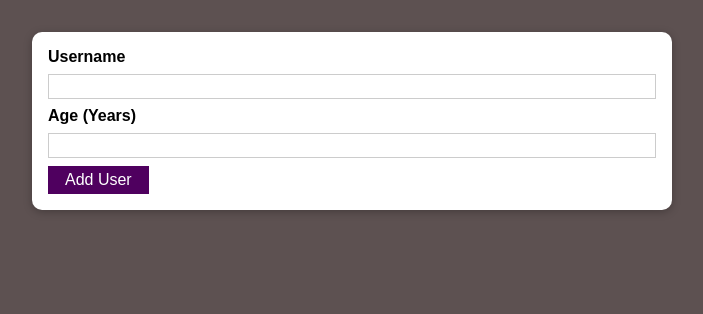
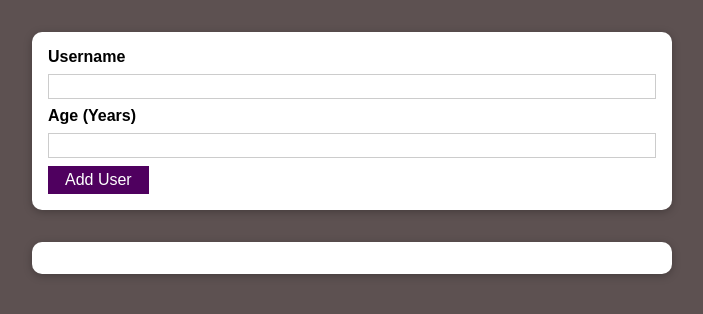
Before and after one commit to Juliendrm/user-app, a React (Create React App) app: page / in a window 1280 px wide. Shown: the top 314 px of the page, without its empty margins (288-991 px from the left). Built offline with nearby package versions, Linux system fonts and the light colour scheme.

Commit message:
component for list of users added +  map logic

```diff
--- a/src/App.js
+++ b/src/App.js
@@ -1,10 +1,12 @@
 import React from "react";
 import AddUser from "./components/Users/AddUsers";
+import UsersList from "./components/Users/UsersList";
 
 function App() {
   return (
     <div>
       <AddUser />
+      <UsersList users={[]} />
     </div>
   );
 }
--- /dev/null
+++ b/src/components/Users/UsersList.js
@@ -0,0 +1,19 @@
+import React from "react";
+import styles from "./UsersList.module.css";
+import Card from "../UI/Card";
+
+const UsersList = (props) => {
+  return (
+    <Card className={styles.users}>
+      <ul>
+        {props.users.map((user) => (
+          <li>
+            {user.name} ({user.age} years old)
+          </li>
+        ))}
+      </ul>
+    </Card>
+  );
+};
+
+export default UsersList;
--- /dev/null
+++ b/src/components/Users/UsersList.module.css
@@ -0,0 +1,16 @@
+.users {
+  margin: 2rem auto;
+  width: 90%;
+  max-width: 40rem;
+}
+
+.users ul {
+  list-style: none;
+  padding: 1rem;
+}
+
+.users li {
+  border: 1px solid #ccc;
+  margin: 0.5rem 0;
+  padding: 0.5rem;
+}
```
